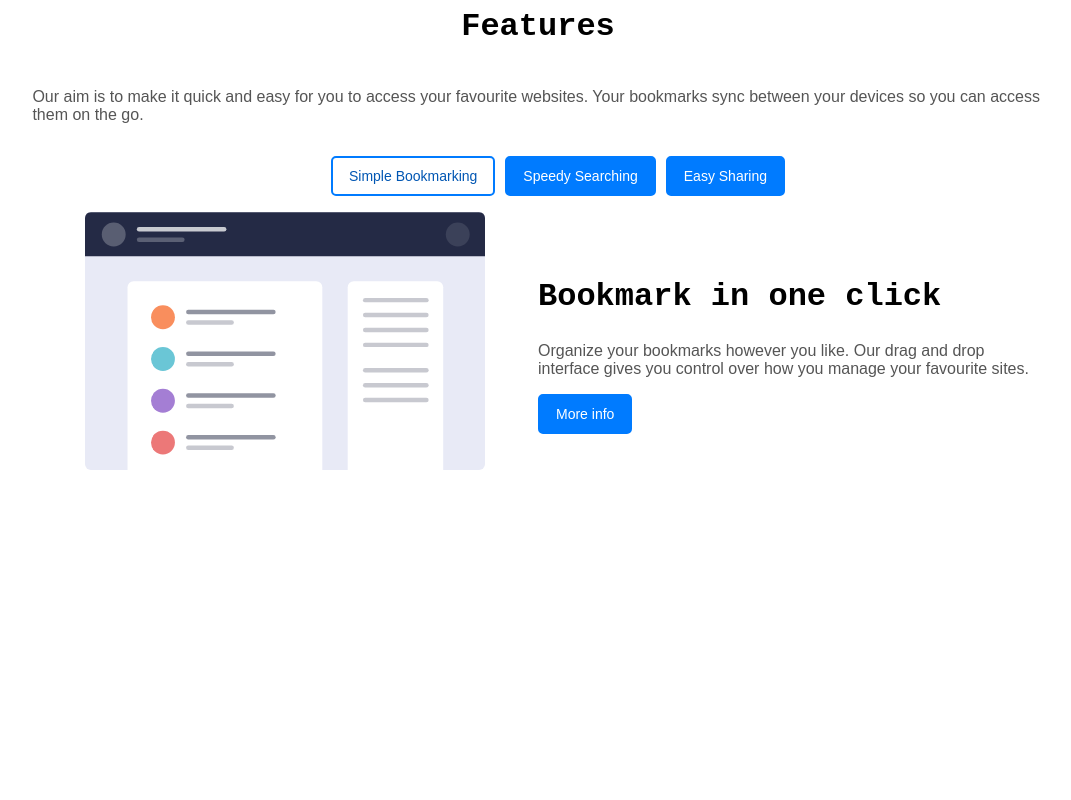
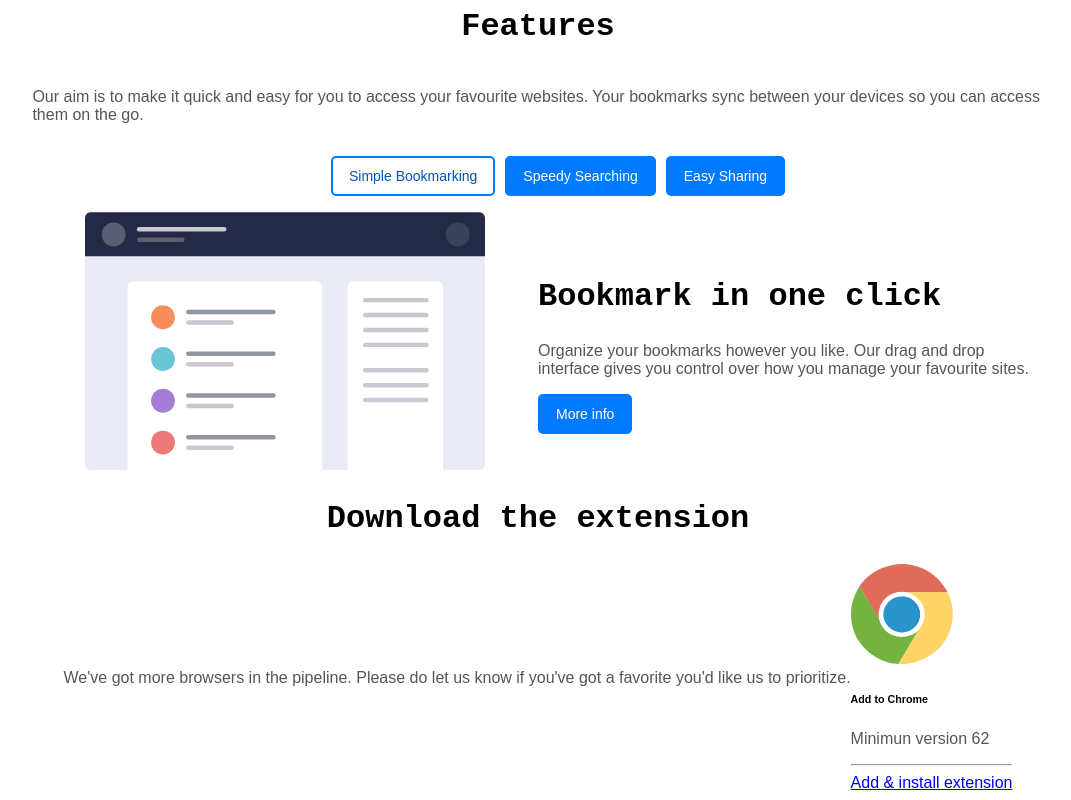
Before and after one commit to AuroraHumo/adding-react-vite, a React (Vite) app: page / in a window 1280 px wide. Shown: the part 451-1251 px from the top of the page, without its empty margins (102-1173 px from the left). Before the commit the page ends 933 px from the top, so only its background shows below. Built offline with nearby package versions, Linux system fonts and the light colour scheme.

Commit message:
created just first component, added to section, and imported in app

```diff
--- a/src/App.tsx
+++ b/src/App.tsx
@@ -1,6 +1,7 @@
 import Navbar from "./components/navbarComponent"
 import SectionHero from "./components/sectionHero"
 import SectionFeatures from "./components/sectionFeatures"
+import SectionDownloads from "./components/sectionDownloads"
 
 import './styles/globals.css'
 import './styles/navbar.css'
@@ -16,6 +17,7 @@ function App() {
      <Navbar/>
      <SectionHero/>
      <SectionFeatures/>
+     <SectionDownloads/>
     </div>
   )
 }
--- a/src/components/cardComponent.tsx
+++ b/src/components/cardComponent.tsx
@@ -0,0 +1,17 @@
+
+
+function CardComponent() {
+  return (
+    <div>
+    <img src="src\assets\logo-chrome.svg" alt="chrome logo" />
+    <div>
+        <h6 >Add to Chrome</h6>
+        <p>Minimun version 62</p>
+        <hr/>
+        <a href="#">Add & install extension</a>
+    </div>
+</div>
+  )
+}
+
+export default CardComponent
--- a/src/components/sectionDownloads.tsx
+++ b/src/components/sectionDownloads.tsx
@@ -0,0 +1,18 @@
+import CardComponent from "./cardComponent"
+
+const SectionDownloads = () => {
+
+  return (
+
+    <div className="container">
+    <h2>Download the extension</h2>
+    <p>We've got more browsers in the pipeline. Please do let us know if you've got a favorite you'd like us to prioritize.</p>
+
+    <CardComponent/>
+
+    </div>
+
+)
+}
+
+export default SectionDownloads
```
